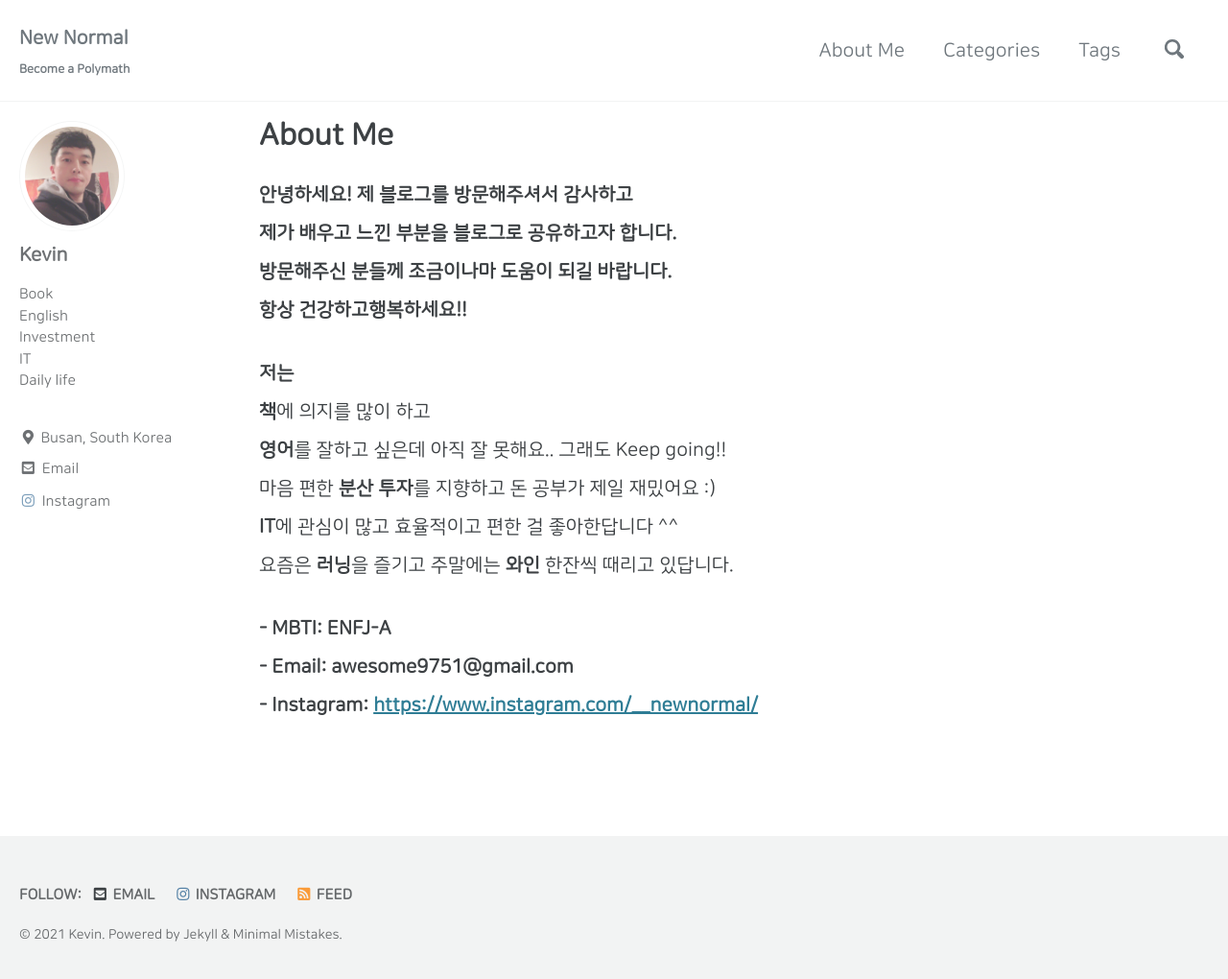
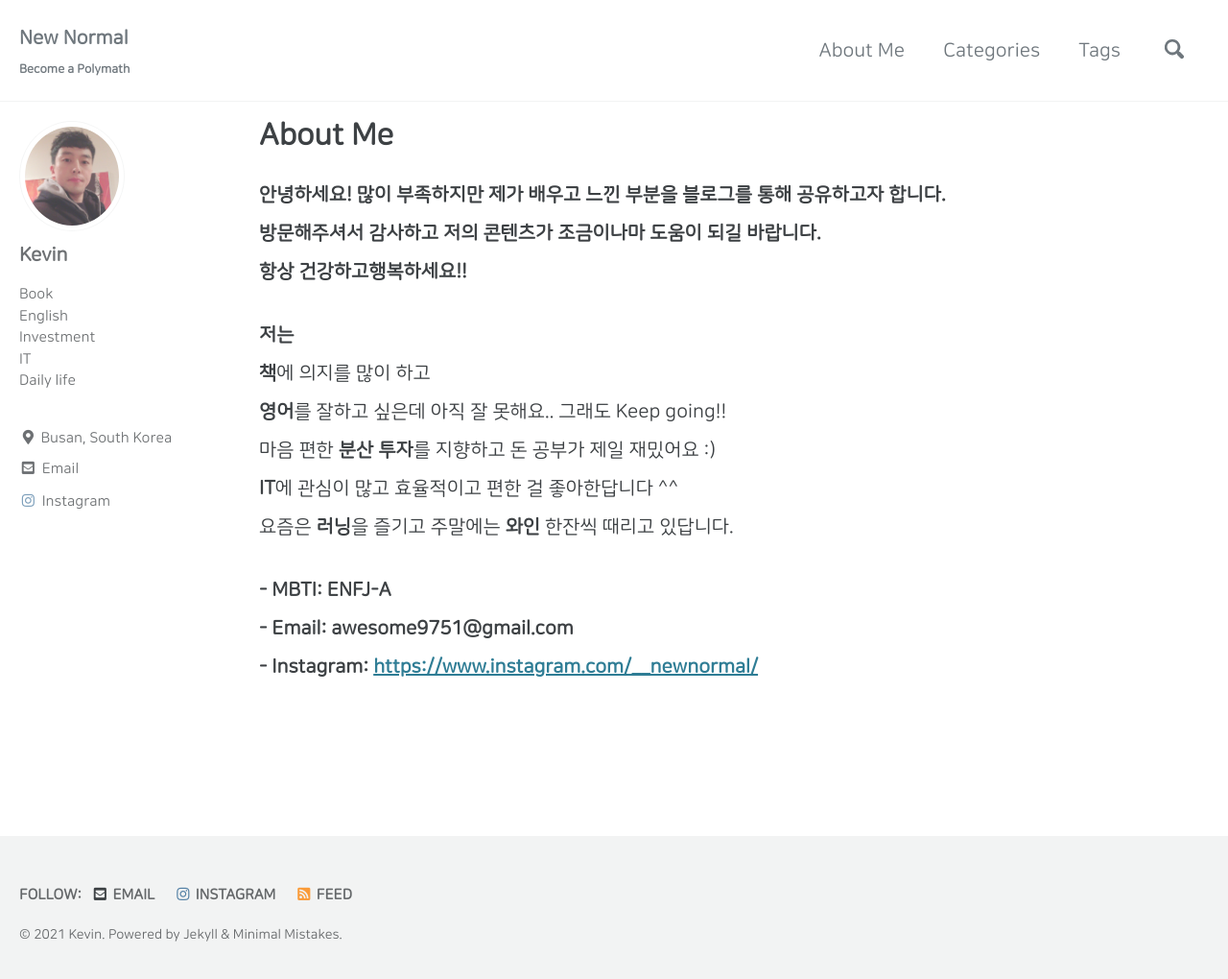
Before and after one commit to letsgokevin/readyfornewnormal.github.io, a Jekyll site: the page built from _pages/about.md, in a window 1280 px wide and 1028 px high. Shown: the top 1020 px of the window at 96% size. Built offline with Jekyll 4.4.1, drawn with Linux system fonts in a browser that asks for light colours; cached includes are drawn as plain includes.

Commit message:
Update about.md

```diff
--- a/_pages/about.md
+++ b/_pages/about.md
@@ -6,7 +6,7 @@ layout: single
 author_profile: true
 ---
 
-**안녕하세요! 제 블로그를 방문해주셔서 감사하고<br/>제가 배우고 느낀 부분을 블로그로 공유하고자 합니다.<br/>방문해주신 분들께 조금이나마 도움이 되길 바랍니다.<br/>항상 건강하고행복하세요!!**<br/>
+**안녕하세요! 많이 부족하지만 제가 배우고 느낀 부분을 블로그를 통해 공유하고자 합니다.<br/>방문해주셔서 감사하고 저의 콘텐츠가 조금이나마 도움이 되길 바랍니다.<br/>항상 건강하고행복하세요!!**<br/>
 
 **저는**<br/>
 **책**에 의지를 많이 하고<br/>
```
